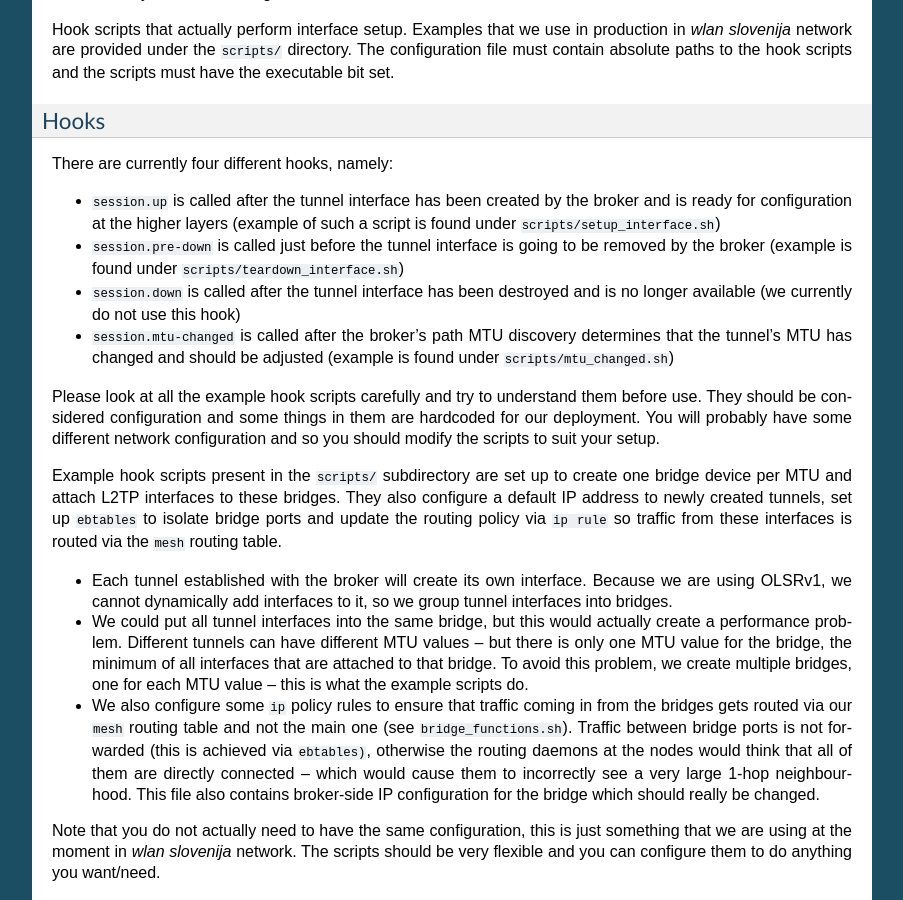
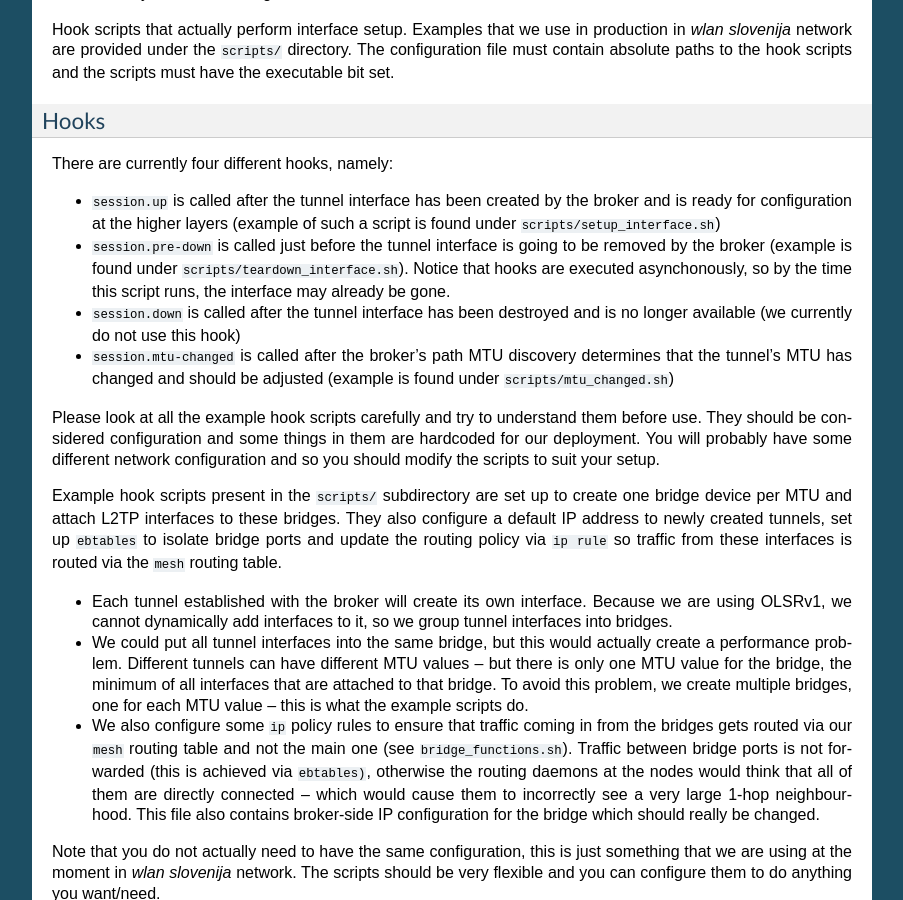
Before and after one commit to wlanslovenija/tunneldigger, a Sphinx documentation site: the page built from docs/server.rst, in a window 1280 px wide and 900 px high, scrolled down 2162 px. Shown: the whole window, without its empty margins (198-1101 px from the left). Built offline with Sphinx 7.4.7, drawn with Linux system fonts in a browser that asks for light colours.

```diff
--- a/docs/server.rst
+++ b/docs/server.rst
@@ -131,7 +131,8 @@
   the higher layers (example of such a script is found under ``scripts/setup_interface.sh``)
 
 * ``session.pre-down`` is called just before the tunnel interface is going to be removed by the broker (example is
-  found under ``scripts/teardown_interface.sh``)
+  found under ``scripts/teardown_interface.sh``).  Notice that hooks are executed asynchonously, so by the time
+  this script runs, the interface may already be gone.
 
 * ``session.down`` is called after the tunnel interface has been destroyed and is no longer available (we currently
   do not use this hook)
```
Also changed, not shown: 3 other files.
